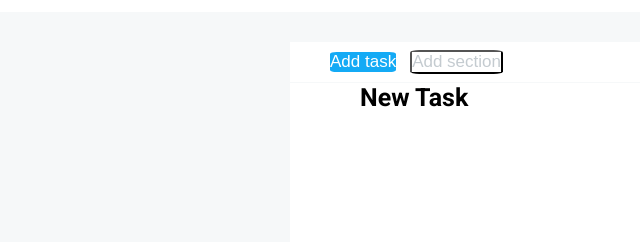
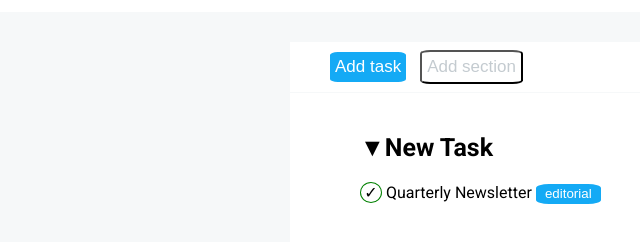
Before and after one commit to marcotrm/html-css-toboolist, a plain HTML site: page index.html in a window 1280 px wide. Shown: the part 68-310 px from the top of the page, without its empty margins (0-640 px from the left). Drawn offline with Linux system fonts and the light colour scheme.

Commit message:
feat: add first section

```diff
--- a/index.html
+++ b/index.html
@@ -19,7 +19,13 @@
         <button class="add-section"> Add section</button>
     </main>
     <section>
-        <h2 class="new-task"><strong>New Task</strong></h2>
+        <h2 class="new-task"><strong>▼New Task</strong></h2>
+
+       <div>
+        <span class="completed">✓</span>
+        <span class="descption">Quarterly Newsletter</span>
+        <button class="btn-blue">editorial</button>
+       </div>
     </section>
 </body>
 </html>
--- a/style.css
+++ b/style.css
@@ -7,7 +7,7 @@
 
  body{
     background-color: #F6F8F9;
-    font-family: "Roboto", sans-serif
+    font-family: "Roboto", sans-serif;
  }
  header{
     display: flex;
@@ -19,7 +19,6 @@
     padding-left: 25px;
 }
 main{
-    height: 40px;
     width: 700px;
     background-color: white;
     margin: 30px auto;
@@ -32,6 +31,7 @@ main{
     font-size: 17px;
     color: white;
     cursor: pointer;
+    padding: 5px;
 }
 .add-section{
     background-color: white;
@@ -40,6 +40,7 @@ main{
     color: #C4CBD0;
     cursor: pointer;
     margin-left: -30px;
+    padding: 5px;
 }
 section{
     height: 600px;
@@ -50,5 +51,30 @@ section{
 .new-task{
     font-size: 25px;
     margin-left: 70px;
-    padding-top: 30;
+    padding-top: 40px;
 }
+
+.completed{
+    width: 22px;
+    border-radius: 100%;
+    display: inline-block;
+    border: 1px solid green;
+    text-align: center;
+    margin-left: 70px;
+}
+.description{
+    margin-left: 70px;
+    font-size: 20px;
+}
+.btn-blue{
+    width: 65px;
+    height: 20px;
+    background-color: #14AAF5;
+    border-radius: 20%;
+    border: none;
+    color: white;
+    cursor: pointer;
+}
+div{
+    padding-top: 20px;
+}
```
